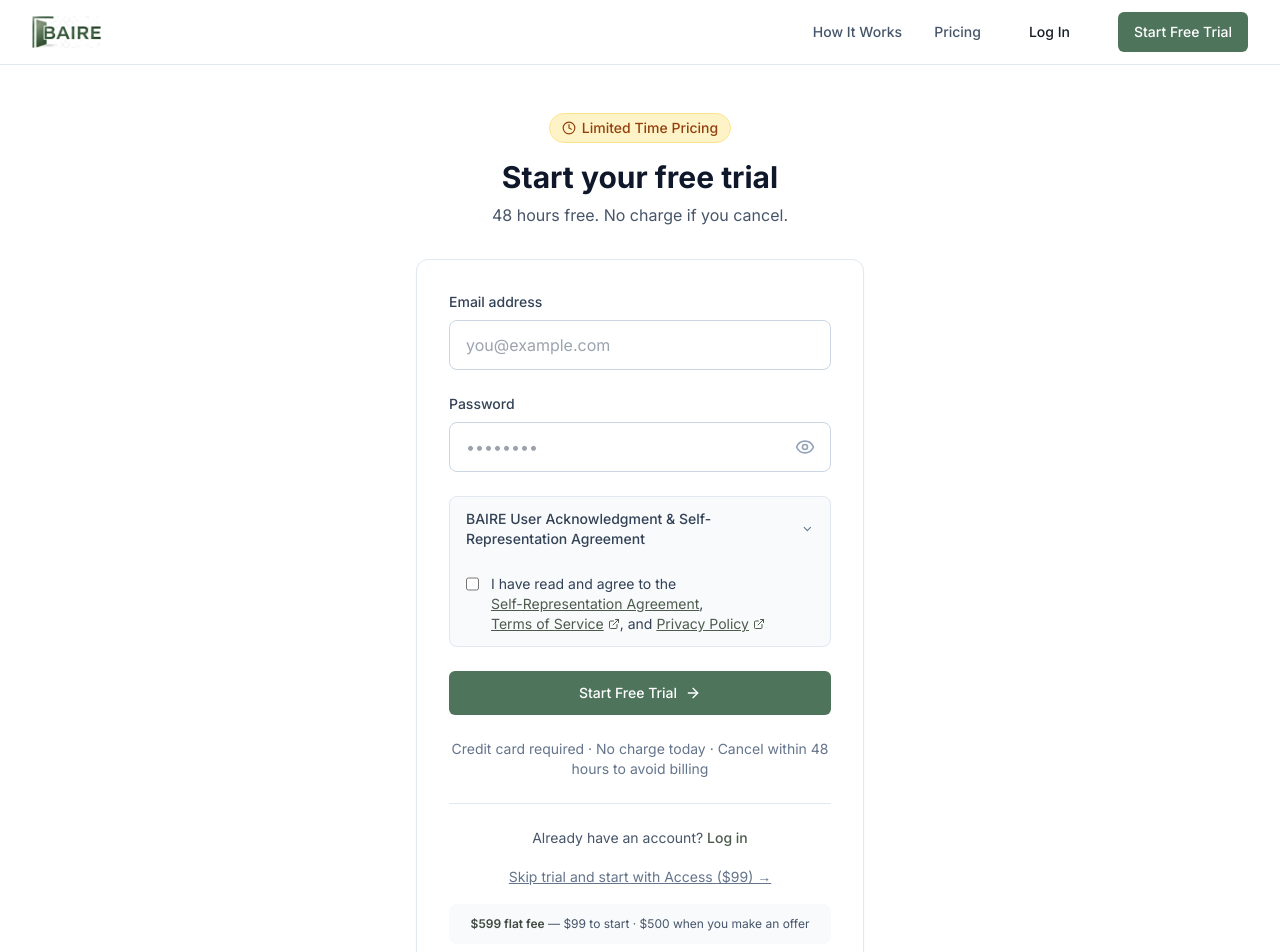
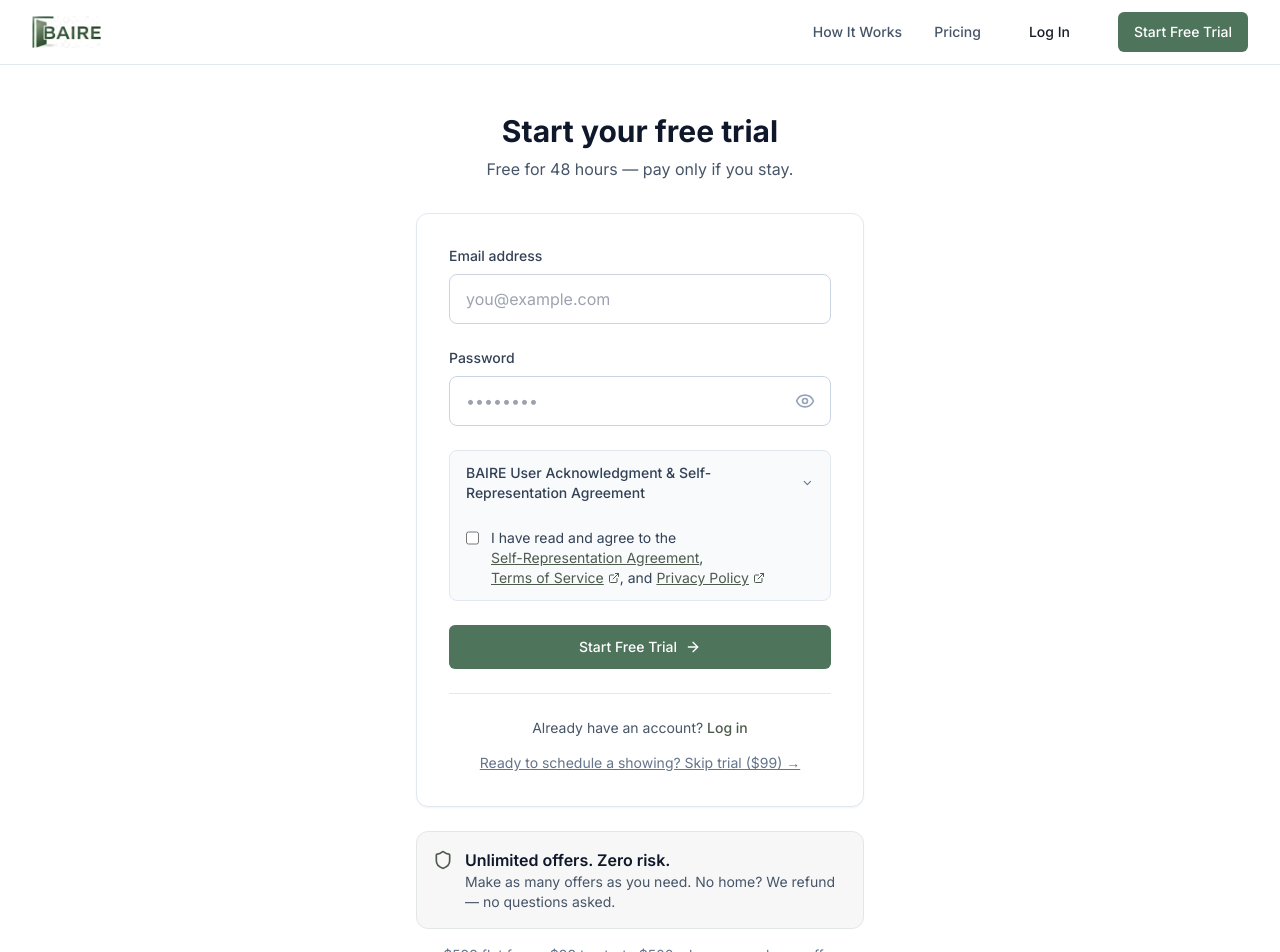
Before and after one commit to geoffbailey114/baireapp, a Next.js app: page /signup in a window 1280 px wide. Shown: the top 952 px of the page. Built offline with nearby package versions, Linux system fonts and the light colour scheme.

Commit message:
signup update

```diff
--- a/app/signup/page.tsx
+++ b/app/signup/page.tsx
@@ -3,7 +3,7 @@
 import { useState, Suspense } from 'react'
 import Link from 'next/link'
 import { useSearchParams } from 'next/navigation'
-import { ArrowRight, Loader2, Eye, EyeOff, Clock } from 'lucide-react'
+import { ArrowRight, Loader2, Eye, EyeOff, Shield } from 'lucide-react'
 import { Button } from '@/components/ui/button'
 import { UserAgreement } from '@/components/user-agreement'
 
@@ -88,17 +88,13 @@
   return (
     <div className="w-full max-w-md">
       <div className="text-center mb-8">
-        <span className="inline-flex items-center gap-1.5 rounded-full bg-amber-100 px-3 py-1 text-sm font-medium text-amber-800 mb-4 border border-amber-200">
-          <Clock className="h-3.5 w-3.5" />
-          Limited Time Pricing
-        </span>
         <h1 className="text-3xl font-bold text-slate-900">
           {isAccessTier ? 'Get Started with Access' : 'Start your free trial'}
         </h1>
         <p className="mt-2 text-slate-600">
           {isAccessTier
             ? 'Skip the trial and get immediate access for $99.'
-            : '48 hours free. No charge if you cancel.'}
+            : 'Free for 48 hours — pay only if you stay.'}
         </p>
       </div>
 
@@ -183,43 +179,46 @@
               </>
             )}
           </Button>
-
-          <p className="text-center text-sm text-slate-500">
-            {isAccessTier
-              ? 'You will be charged $99 after completing checkout.'
-              : 'Credit card required · No charge today · Cancel within 48 hours to avoid billing'}
-          </p>
         </form>
 
-        <div className="mt-6 pt-6 border-t border-slate-200">
+        <div className="mt-6 pt-6 border-t border-slate-200 space-y-3">
           <p className="text-center text-sm text-slate-600">
             Already have an account?{' '}
             <Link href="/login" className="font-medium text-sage-600 hover:text-sage-700">
               Log in
             </Link>
           </p>
-        </div>
 
           {/* Toggle option */}
-        <div className="mt-4 text-center">
+          <p className="text-center">
             {isAccessTier ? (
               <Link href="/signup" className="text-sm text-slate-500 hover:text-slate-700 underline">
                 ← Start with free trial instead
               </Link>
             ) : (
               <Link href="/signup?tier=access" className="text-sm text-slate-500 hover:text-slate-700 underline">
-              Skip trial and start with Access ($99) →
+                Ready to schedule a showing? Skip trial ($99) →
               </Link>
             )}
+          </p>
+        </div>
       </div>
 
-        {/* Pricing summary */}
-        <div className="mt-4 p-3 bg-slate-50 rounded-lg text-center">
-          <p className="text-xs text-slate-600">
-            <span className="font-semibold text-sage-700">$599 flat fee</span>{' '}
-            — $99 to start · $500 when you make an offer
+      {/* Value props below card */}
+      <div className="mt-6 space-y-4">
+        {/* Unlimited offers callout */}
+        <div className="flex items-start gap-3 bg-sage-50 border border-sage-100 rounded-xl p-4">
+          <Shield className="h-5 w-5 text-sage-600 flex-shrink-0 mt-0.5" />
+          <div>
+            <p className="font-semibold text-slate-900">Unlimited offers. Zero risk.</p>
+            <p className="text-sm text-slate-600">Make as many offers as you need. No home? We refund — no questions asked.</p>
+          </div>
+        </div>
+
+        {/* Pricing - minimal */}
+        <p className="text-center text-sm text-slate-500">
+          $599 flat fee — $99 to start · $500 when you make an offer
         </p>
-        </div>
       </div>
     </div>
   )
@@ -230,7 +229,7 @@
     <div className="w-full max-w-md">
       <div className="text-center mb-8">
         <h1 className="text-3xl font-bold text-slate-900">Start your free trial</h1>
-        <p className="mt-2 text-slate-600">48 hours free. Cancel anytime.</p>
+        <p className="mt-2 text-slate-600">Free for 48 hours — pay only if you stay.</p>
       </div>
       <div className="bg-white border border-slate-200 rounded-xl p-8 shadow-sm">
         <div className="flex items-center justify-center py-12">
```
Lines whose indentation alone changed are shown as unchanged.
